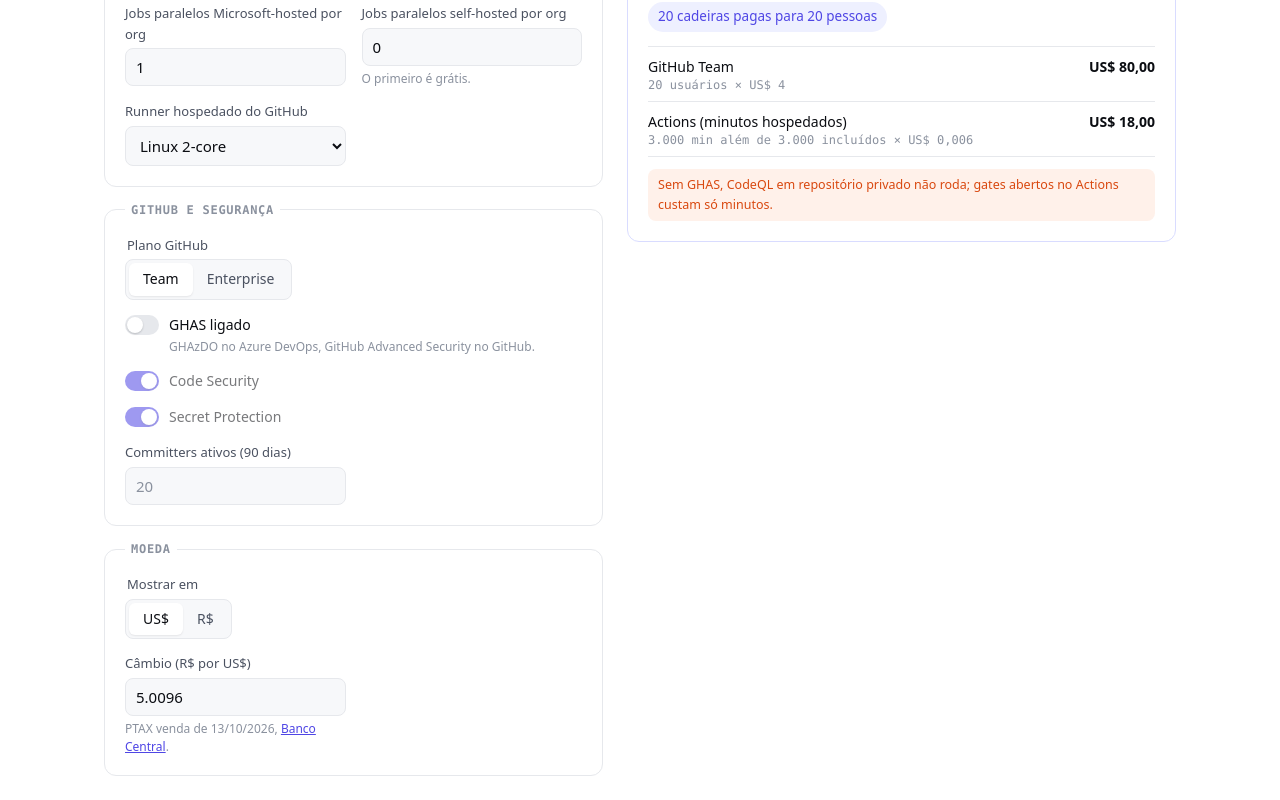
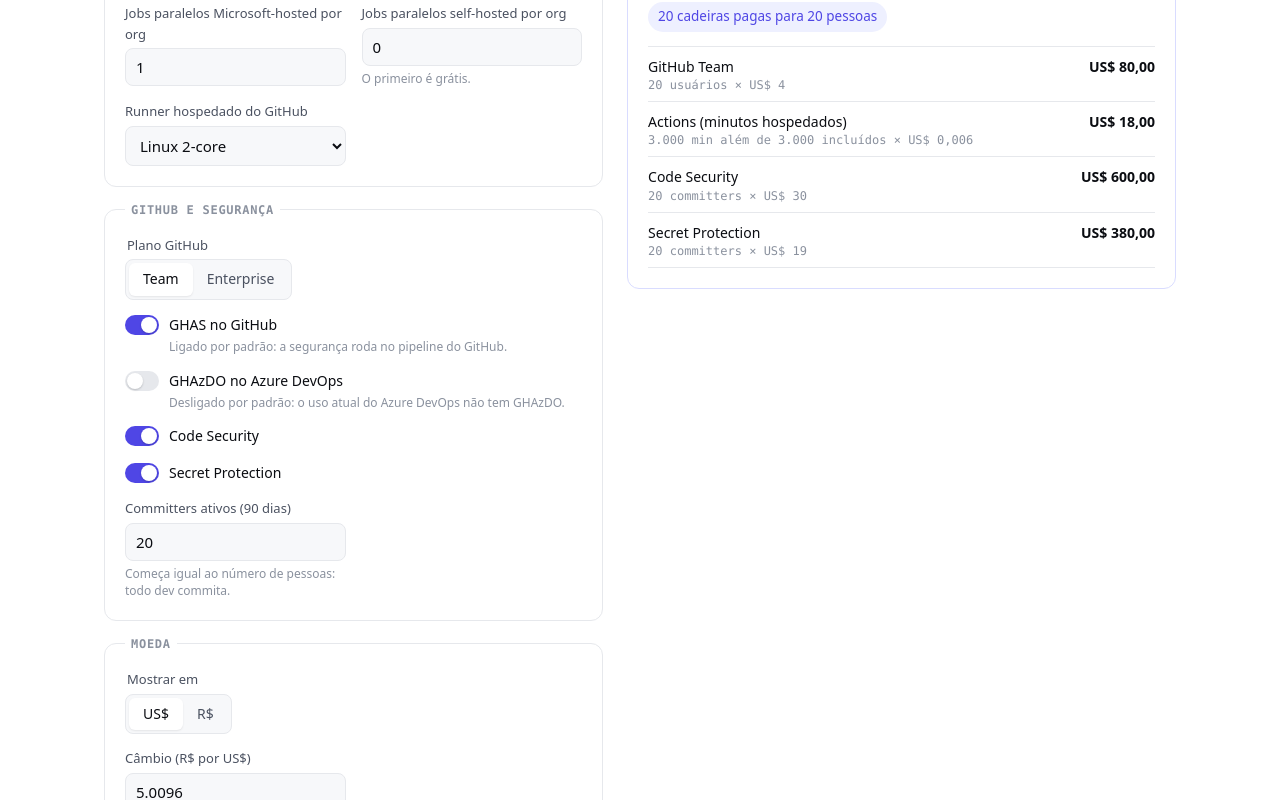
Before and after one commit to joaos-moura/dev-workflow-starter, a React (Vite) app: page / in a window 1280 px wide. Shown: the part 9602-10402 px from the top of the page. Built offline with nearby package versions, Linux system fonts and the light colour scheme.

Commit message:
feat: GHAS ligado por padrão só no GitHub; GHAzDO desligado no Azure DevOps
Co-authored-by: joaosmoura <contact@joaosmoura.dev>

```diff
--- a/src/calculadora/calculo.ts
+++ b/src/calculadora/calculo.ts
@@ -28,7 +28,8 @@ export type Entradas = {
   percentualSelfHosted: number;
   jobsMicrosoftPorOrg: number;
   jobsSelfHostedPorOrg: number;
-  ghas: boolean;
+  ghasGitHub: boolean;
+  ghazdo: boolean;
   codeSecurity: boolean;
   secretProtection: boolean;
   committersAtivos: number;
@@ -62,7 +63,8 @@ export const ENTRADAS_PADRAO: Entradas = {
   percentualSelfHosted: 0,
   jobsMicrosoftPorOrg: 1,
   jobsSelfHostedPorOrg: 0,
-  ghas: false,
+  ghasGitHub: true,
+  ghazdo: false,
   codeSecurity: true,
   secretProtection: true,
   committersAtivos: 20,
@@ -237,13 +239,14 @@ function minutosHospedados(entradas: Entradas) {
 }
 
 function custoSeguranca(
+  ligado: boolean,
   entradas: Entradas,
   committers: number,
   idCode: IdPreco,
   idSecret: IdPreco,
   precos: Precos,
 ): Linha[] {
-  if (!entradas.ghas) return [];
+  if (!ligado) return [];
   const linhas: Linha[] = [];
   if (entradas.codeSecurity) {
     linhas.push({
@@ -363,7 +366,7 @@ export function calcularAzure(
     ? e.committersAtivos
     : e.committersAtivos + committersCruzados * (e.mediaOrgsCruzadas - 1);
   linhas.push(
-    ...custoSeguranca(e, committers, "azCodeSecurity", "azSecretProtection", precos).map(
+    ...custoSeguranca(e.ghazdo, e, committers, "azCodeSecurity", "azSecretProtection", precos).map(
       (linha) => ({ ...linha, rotulo: `GHAzDO ${linha.rotulo}` }),
     ),
   );
@@ -411,9 +414,16 @@ export function calcularGitHub(
   }
 
   linhas.push(
-    ...custoSeguranca(e, e.committersAtivos, "ghCodeSecurity", "ghSecretProtection", precos),
+    ...custoSeguranca(
+      e.ghasGitHub,
+      e,
+      e.committersAtivos,
+      "ghCodeSecurity",
+      "ghSecretProtection",
+      precos,
+    ),
   );
-  if (!e.ghas) {
+  if (!e.ghasGitHub) {
     avisos.push(
       "Sem GHAS, CodeQL em repositório privado não roda; gates abertos no Actions custam só minutos.",
     );
--- a/src/secoes/Custos.tsx
+++ b/src/secoes/Custos.tsx
@@ -118,6 +118,7 @@ export function Custos() {
   const { azure, github } = comparar(entradas, premissas, precos);
   const maior = Math.max(azure.mensalUsd, github.mensalUsd, 1);
   const varias = normal.organizacoes > 1;
+  const algumGhas = entradas.ghasGitHub || entradas.ghazdo;
   const valor = (usd: number) =>
     formatarMoeda(converter(usd, normal.moeda, normal.cambio), normal.moeda);
 
@@ -146,7 +147,7 @@ export function Custos() {
               rotulo="Pessoas (devs)"
               valor={entradas.pessoas}
               aoMudar={mudar("pessoas")}
-              dica="Pessoas distintas, somando todas as orgs."
+              dica="Total de pessoas distintas, somando todas as orgs."
             />
             <CampoNumero
               rotulo="Organizações Azure DevOps"
@@ -244,26 +245,38 @@ export function Custos() {
               opcoes={PLANOS}
               aoMudar={mudar("planoGitHub")}
             />
-            <Interruptor rotulo="GHAS ligado" ligado={entradas.ghas} aoMudar={mudar("ghas")}>
-              <small>GHAzDO no Azure DevOps, GitHub Advanced Security no GitHub.</small>
+            <Interruptor
+              rotulo="GHAS no GitHub"
+              ligado={entradas.ghasGitHub}
+              aoMudar={mudar("ghasGitHub")}
+            >
+              <small>Ligado por padrão: a segurança roda no pipeline do GitHub.</small>
+            </Interruptor>
+            <Interruptor
+              rotulo="GHAzDO no Azure DevOps"
+              ligado={entradas.ghazdo}
+              aoMudar={mudar("ghazdo")}
+            >
+              <small>Desligado por padrão: o uso atual do Azure DevOps não tem GHAzDO.</small>
             </Interruptor>
             <Interruptor
               rotulo="Code Security"
               ligado={entradas.codeSecurity}
               aoMudar={mudar("codeSecurity")}
-              desligado={!entradas.ghas}
+              desligado={!algumGhas}
             />
             <Interruptor
               rotulo="Secret Protection"
               ligado={entradas.secretProtection}
               aoMudar={mudar("secretProtection")}
-              desligado={!entradas.ghas}
+              desligado={!algumGhas}
             />
             <CampoNumero
               rotulo="Committers ativos (90 dias)"
               valor={entradas.committersAtivos}
               aoMudar={mudar("committersAtivos")}
-              desligado={!entradas.ghas}
+              desligado={!algumGhas}
+              dica="Começa igual ao número de pessoas: todo dev commita."
             />
           </fieldset>
 
```
Also changed, not shown: 2 other files (tests, documents, lock files or other folders).
